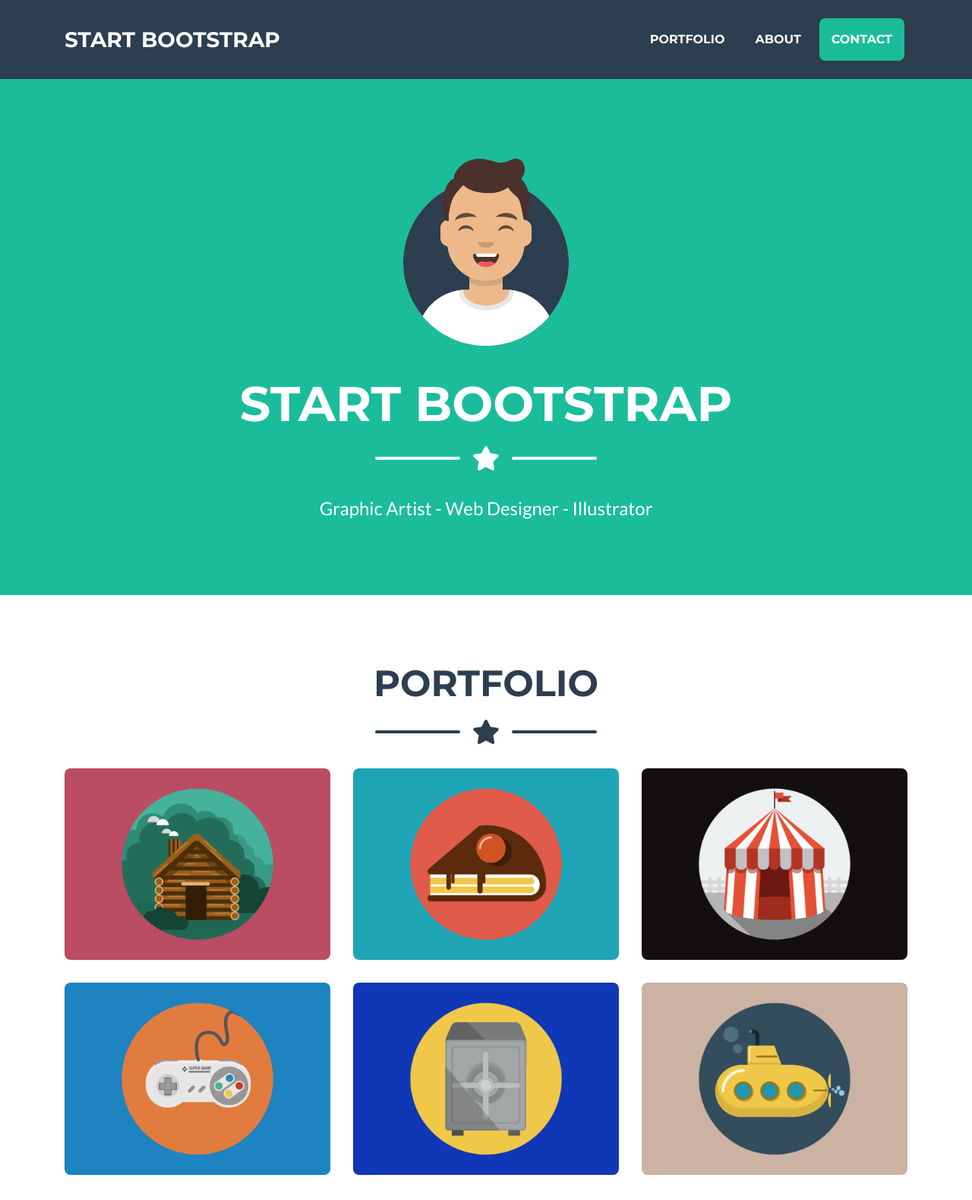
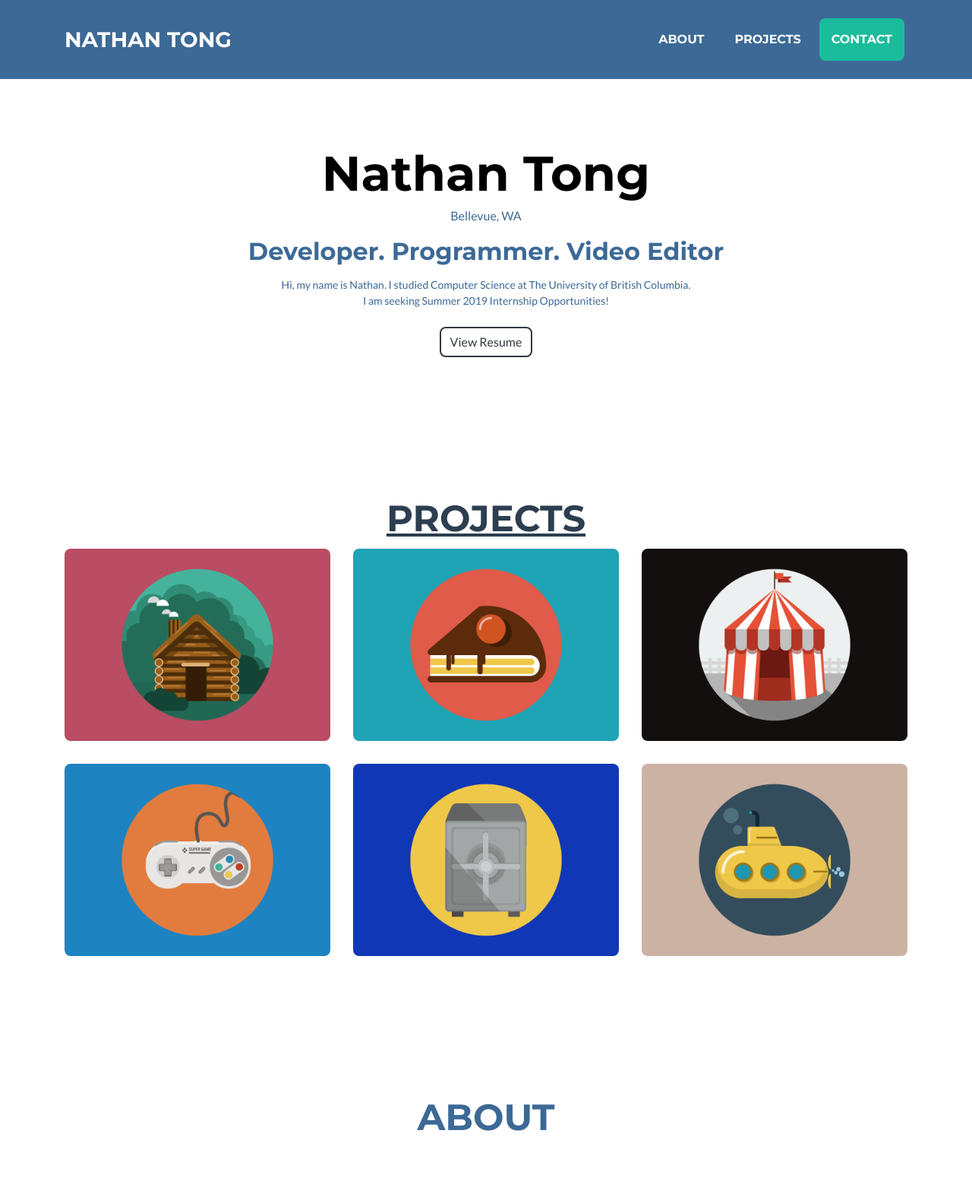
Before and after one commit to ton142/Website, a website with bundled scripts: page index.html in a window 1280 px wide. Shown: the top 1579 px of the page at 76% size. Built offline with nearby package versions, Linux system fonts and the light colour scheme.

Commit message:
Changes to color and some text, functional tests

```diff
--- a/index.html
+++ b/index.html
@@ -8,7 +8,7 @@
   <meta name="description" content="">
   <meta name="author" content="">
 
-  <title>Freelancer - Start Bootstrap Theme</title>
+  <title>Nathan Tong</title>
 
   <!-- Custom fonts for this theme -->
   <link href="vendor/fontawesome-free/css/all.min.css" rel="stylesheet" type="text/css">
@@ -16,7 +16,7 @@
   <link href="https://fonts.googleapis.com/css?family=Lato:400,700,400italic,700italic" rel="stylesheet" type="text/css">
 
   <!-- Theme CSS -->
-  <link href="css/freelancer.min.css" rel="stylesheet">
+  <link href="css/freelancer.css" rel="stylesheet">
 
 </head>
 
@@ -25,7 +25,7 @@
   <!-- Navigation -->
   <nav class="navbar navbar-expand-lg bg-secondary text-uppercase fixed-top" id="mainNav">
     <div class="container">
-      <a class="navbar-brand js-scroll-trigger" href="#page-top">Start Bootstrap</a>
+      <a class="navbar-brand js-scroll-trigger" href="#page-top">Nathan Tong</a>
       <button class="navbar-toggler navbar-toggler-right text-uppercase font-weight-bold bg-primary text-white rounded" type="button" data-toggle="collapse" data-target="#navbarResponsive" aria-controls="navbarResponsive" aria-expanded="false" aria-label="Toggle navigation">
         Menu
         <i class="fas fa-bars"></i>
@@ -33,10 +33,10 @@
       <div class="collapse navbar-collapse" id="navbarResponsive">
         <ul class="navbar-nav ml-auto">
           <li class="nav-item mx-0 mx-lg-1">
-            <a class="nav-link py-3 px-0 px-lg-3 rounded js-scroll-trigger" href="#portfolio">Portfolio</a>
+            <a class="nav-link py-3 px-0 px-lg-3 rounded js-scroll-trigger" href="#portfolio">About</a>
           </li>
           <li class="nav-item mx-0 mx-lg-1">
-            <a class="nav-link py-3 px-0 px-lg-3 rounded js-scroll-trigger" href="#about">About</a>
+            <a class="nav-link py-3 px-0 px-lg-3 rounded js-scroll-trigger" href="#about">Projects</a>
           </li>
           <li class="nav-item mx-0 mx-lg-1">
             <a class="nav-link py-3 px-0 px-lg-3 rounded js-scroll-trigger" href="#contact">Contact</a>
@@ -46,28 +46,25 @@
     </div>
   </nav>
 
-  <!-- Masthead -->
+  <!-- Heading -->
   <header class="masthead bg-primary text-white text-center">
     <div class="container d-flex align-items-center flex-column">
 
-      <!-- Masthead Avatar Image -->
-      <img class="masthead-avatar mb-5" src="img/avataaars.svg" alt="">
+      <!-- Heading Title -->
+      <h1 class="masthead-heading  mb-0" style="color:black; padding-bottom: 16px;">Nathan Tong</h1>
+        <p style="font-size: 15px color: #1E0805">Bellevue, WA</p>
+        <h2 class="text-grey1 mb-0 padding: 20px;" style="padding-bottom: 14px;"> Developer. Programmer. Video Editor</h2>
 
-      <!-- Masthead Heading -->
-      <h1 class="masthead-heading text-uppercase mb-0">Start Bootstrap</h1>
-
-      <!-- Icon Divider -->
-      <div class="divider-custom divider-light">
-        <div class="divider-custom-line"></div>
-        <div class="divider-custom-icon">
-          <i class="fas fa-star"></i>
-        </div>
-        <div class="divider-custom-line"></div>
-      </div>
 
       <!-- Masthead Subheading -->
-      <p class="masthead-subheading font-weight-light mb-0">Graphic Artist - Web Designer - Illustrator</p>
-
+      <p class="masthead-subheading font-weight-light mb-0" style="font-size: 14px";>Hi, my name is Nathan. I studied Computer Science at The University of British Columbia.
+          <br>I am seeking Summer 2019 Internship Opportunities!</br>
+      </p>
+    </div>
+    <div class="text-center mt-4">
+        <a class="btn btn-md btn-outline-dark" href="/Nathan_2019-2020_Resume.pdf">
+         View Resume
+        </a>
     </div>
   </header>
 
@@ -76,16 +73,7 @@
     <div class="container">
 
       <!-- Portfolio Section Heading -->
-      <h2 class="page-section-heading text-center text-uppercase text-secondary mb-0">Portfolio</h2>
-
-      <!-- Icon Divider -->
-      <div class="divider-custom">
-        <div class="divider-custom-line"></div>
-        <div class="divider-custom-icon">
-          <i class="fas fa-star"></i>
-        </div>
-        <div class="divider-custom-line"></div>
-      </div>
+      <h2 class="page-section-heading text-center text-uppercase text-secondary mb-0" style="text-decoration:underline; padding-bottom: 20px;">Projects</h2>
 
       <!-- Portfolio Grid Items -->
       <div class="row">
```
Also changed, not shown: css/freelancer.css, 1 other file.
